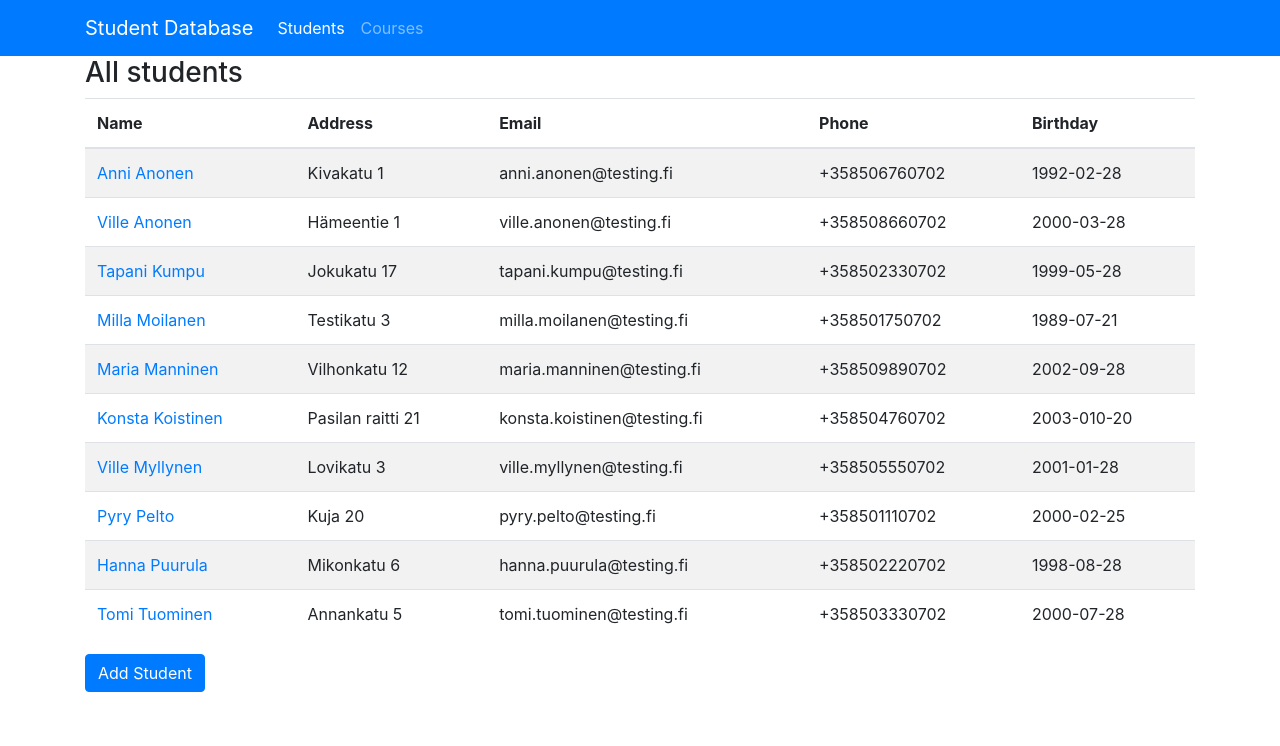
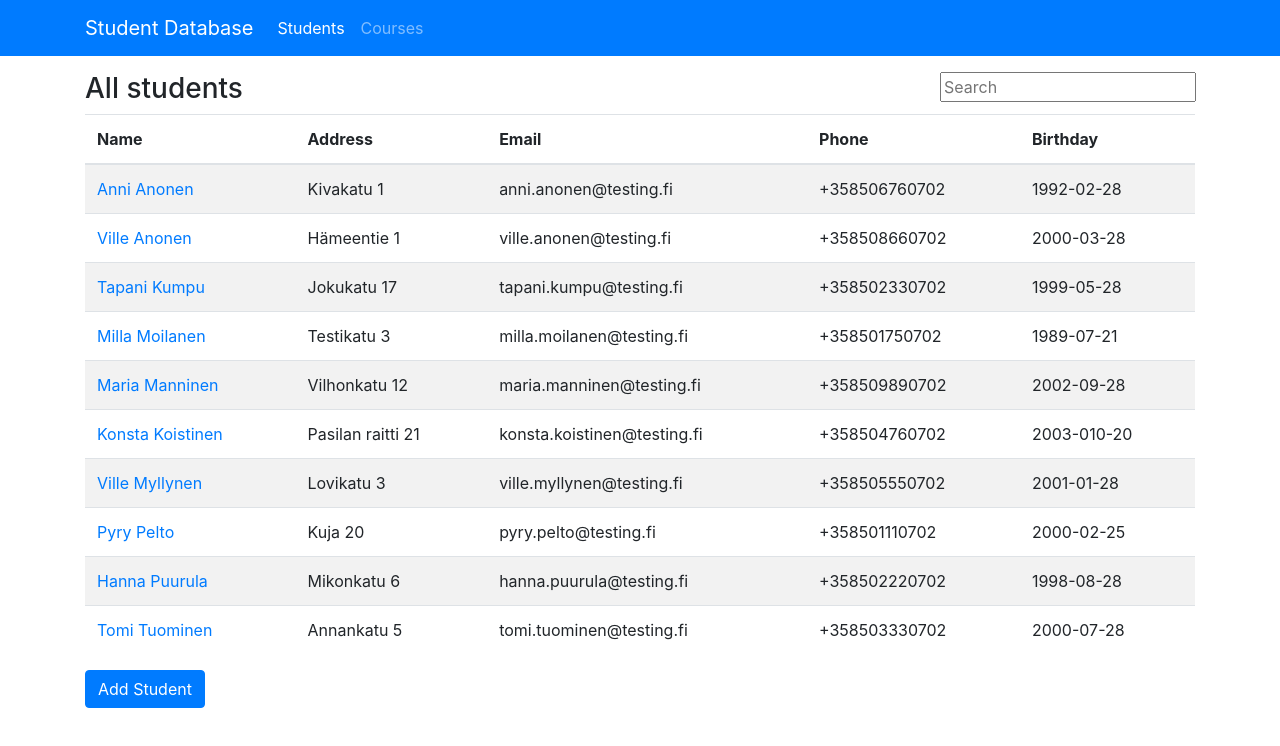
Before and after one commit to aashisr/student-database, a React (Create React App) app: page /students in a window 1280 px wide. Shown: the top 746 px of the page. Built offline with nearby package versions, Linux system fonts and the light colour scheme; data requests are answered from the project's data file.

Commit message:
Added filter for students by name

```diff
--- a/src/Components/AddStudentFormComponent.js
+++ b/src/Components/AddStudentFormComponent.js
@@ -1,4 +1,4 @@
-import React, { useState } from 'react'
+import React, { useState } from 'react';
 
 function AddStudentFormComponent(props) {
     // Set studentDetails state as an studentDetail object
@@ -15,8 +15,8 @@ function AddStudentFormComponent(props) {
 
     const handleInputChange = (event) => {
         // Set the changed input values to the studentDetails state
-		setStudentDetails({ ...studentDetails, [event.target.name]: event.target.value});
-	}
+        setStudentDetails({ ...studentDetails, [event.target.name]: event.target.value });
+    };
 
     const handleSubmitForm = (event) => {
         // Submit the studentDetails values to the postStudentDetails function in MainComponent
@@ -38,7 +38,6 @@ function AddStudentFormComponent(props) {
     };
 
     return (
-        <div className='container'>
         <form onSubmit={handleSubmitForm}>
             <div className='row mt-3'>
                 <div className='form-group col-6'>
@@ -74,7 +73,6 @@ function AddStudentFormComponent(props) {
                 </div>
             </div>
         </form>
-        </div>
     );
 }
 
--- a/src/Components/CoursesComponent.js
+++ b/src/Components/CoursesComponent.js
@@ -1,10 +1,10 @@
 import React from 'react'
 
 function CoursesComponent(props) {
-	console.log('Props in coursesComponent is ', props);
+	//console.log('Props in coursesComponent is ', props);
 
 	return (
-        <div className='container'>
+        <div>
             <h3>All Courses</h3>
             <table className='table table-striped'>
                 <thead>
--- a/src/Components/MainComponent.js
+++ b/src/Components/MainComponent.js
@@ -15,7 +15,6 @@ function MainComponent() {
     const [allCourses, setAllCourses] = useState([]);
 
     const axios = Axios.create({ baseURL: 'http://localhost:3000/' });
-    console.log('Hello');
 
     // Post student
     const postStudentDetails = (studentDetails) => {
@@ -24,7 +23,7 @@ function MainComponent() {
         axios
             .post('/students', studentDetails)
             .then((result) => {
-                console.log('Post student Result is ', result);
+                //console.log('Post student Result is ', result);
                 const data = result.data;
                 // Add the result to the allStudents state
                 setAllStudents([...allStudents, data]);
@@ -46,7 +45,7 @@ function MainComponent() {
                 console.log('Error is ', error);
             })
             .then(() => {
-                console.log('Finally');
+                //console.log('Finally');
             });
     }, [allStudents.length]);
 
@@ -56,7 +55,6 @@ function MainComponent() {
             .get('/courses')
             .then((response) => {
                 console.log('Response courses is ', response);
-                console.log('Response.data type for courses is ', typeof response.data);
                 setAllCourses(response.data);
             })
             .catch((error) => {
@@ -67,13 +65,14 @@ function MainComponent() {
             });
     }, [allCourses.length]);
 
-    console.log('AllStudents is ', allStudents);
-    console.log('AllCources is ', allCourses);
+    //console.log('AllStudents is ', allStudents);
+    //console.log('AllCources is ', allCourses);
 
     return (
         <div>
             <NavComponent />
 
+            <div className='container mt-3'>
                 {/* Routes */}
                 <Switch>
                     <Route path='/students/:studentId'>
@@ -92,6 +91,7 @@ function MainComponent() {
                     <Redirect to='/students' />
                 </Switch>
             </div>
+        </div>
     );
 }
 
--- a/src/Components/StudentComponent.js
+++ b/src/Components/StudentComponent.js
@@ -9,22 +9,37 @@ function StudentComponent(props) {
 
 	// Get the student with this id
 	const studentArray = props.allStudents.filter((student) => student.id === studentId);
-	console.log('StudentArray is ', studentArray);
 
 	if (studentArray.length < 1) {
 		return <p>Student not found</p>
-	}
+    }
 
 	const student = studentArray[0];
 
-	console.log('Student is ', student);
-
 	// Get the courses of the student
 	const courseIds = student.courses;
+    const studentCourses = props.allCourses.filter((course) => courseIds.indexOf(course.id) !== -1);
 
-	const studentCourses = props.allCourses.filter((course) => courseIds.indexOf(course.id) !== -1);
+    const CourseList = (courses) => {
+        if (courses.courses.length < 1) {
+            return <p>No courses</p>;
+        } else {
+            return (
+                <div>
+                    {courses.courses.map((oneCourse) => {
+                        return (
+                            <ul key={oneCourse.id}>
+                                <li>
+                                    {oneCourse.name} ({oneCourse.startdate} - {oneCourse.enddate})
+                                </li>
+                            </ul>
+                        );
+                    })}
+                </div>
+            );
+        }
+    };
 
-	console.log('Student courses is ', studentCourses);
 
 	return (
         <div className='container'>
@@ -68,15 +83,7 @@ function StudentComponent(props) {
                     <Card>
                         <CardHeader className='bg-success text-white'>Courses</CardHeader>
                         <CardBody>
-                            {studentCourses.map((oneCourse) => {
-                                return (
-                                    <ul key={oneCourse.id}>
-                                        <li>
-                                            {oneCourse.name} ({oneCourse.startdate} - {oneCourse.enddate})
-                                        </li>
-                                    </ul>
-                                );
-                            })}
+                            <CourseList courses={studentCourses} />
                         </CardBody>
                     </Card>
                 </div>
--- a/src/Components/StudentsComponent.js
+++ b/src/Components/StudentsComponent.js
@@ -1,18 +1,42 @@
-import React from 'react';
+import React, { useState, useEffect } from 'react';
 import { Link } from 'react-router-dom';
 
 function StudentsComponent(props) {
-    console.log('Props in students component is ', props);
+    console.log('Props in students component is ', props.allStudents);
+    let [allStudents, setAllStudents] = useState(props.allStudents);
 
-    //const allStudents =
+    // State does not get updated when the props changes.
+    //So, each time props.allStudents changes we need to sync it to allStudents state
+    // Sync the props.allStudents to allStudents state
+    useEffect(() => {
+        setAllStudents(props.allStudents);
+    }, [props.allStudents]);
+
+    // Search
+    const handleSearchTextChange = (event) => {
+        const filteredStudents = props.allStudents.filter((student) => {
+            // Only return the students whose name matches the searchText, case insensitive
+            return student.name.toLowerCase().indexOf(event.target.value.toLowerCase()) !== -1;
+        });
+
+        setAllStudents(filteredStudents);
+    };
+
+    // Use allStudents from props so it does not get displayed when filtered result is 0
     if (props.allStudents.length === 0) {
-        console.log('No students');
         return <div>No students</div>;
     }
 
     return (
-        <div className='container'>
-            <h3>All students</h3>
+        <div>
+            <div className='row mt-3'>
+                <div className='col-6'>
+                    <h3>All students</h3>
+                </div>
+                <div className='col-3 ml-auto'>
+                    <input type='text' name='search' onChange={handleSearchTextChange} placeholder="Search"></input>
+                </div>
+            </div>
             <table className='table table-striped'>
                 <thead>
                     <tr>
@@ -24,7 +48,7 @@ function StudentsComponent(props) {
                     </tr>
                 </thead>
                 <tbody>
-                    {props.allStudents.map((student) => {
+                    {allStudents.map((student) => {
                         return (
                             <tr key={student.id}>
                                 <td>
@@ -39,7 +63,7 @@ function StudentsComponent(props) {
                     })}
                 </tbody>
             </table>
-            <Link to="/add-student">
+            <Link to='/add-student'>
                 <button className='btn btn-primary'>Add Student</button>
             </Link>
         </div>
```
Lines whose indentation alone changed are shown as unchanged.
